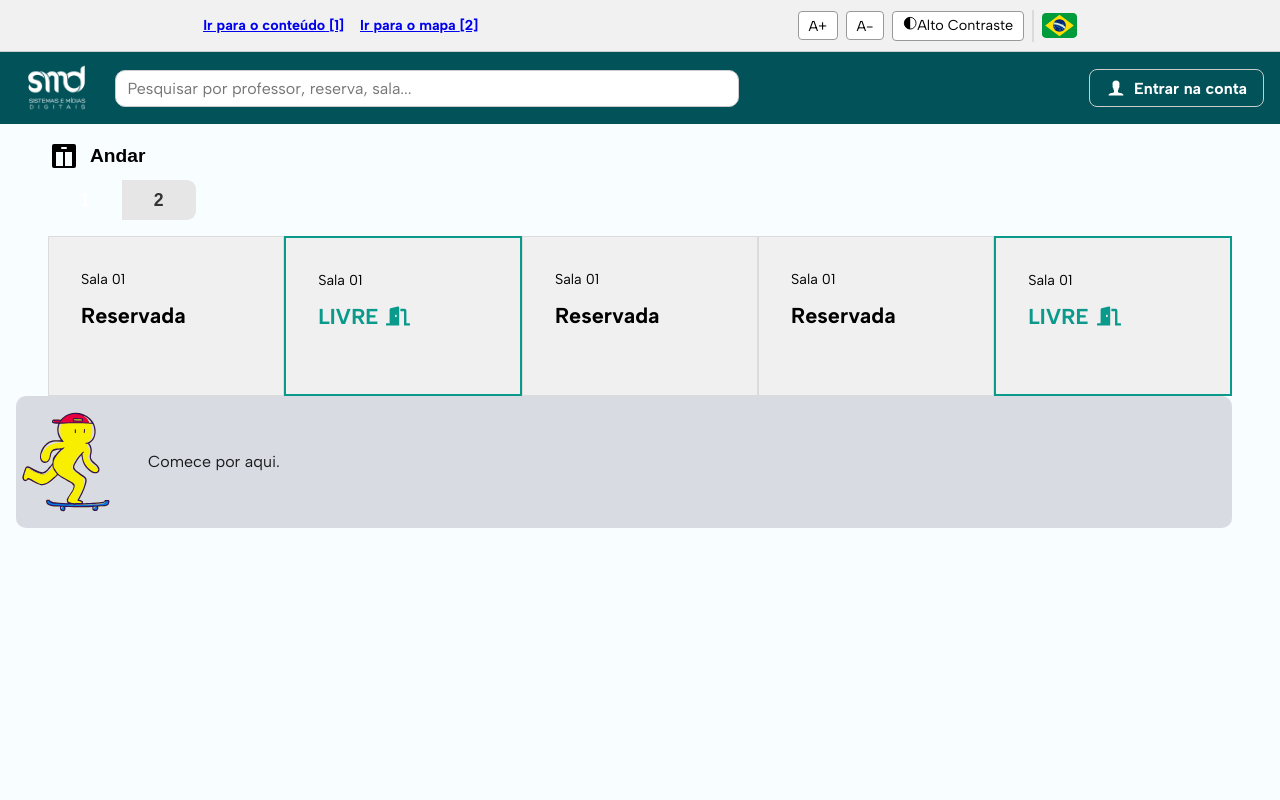
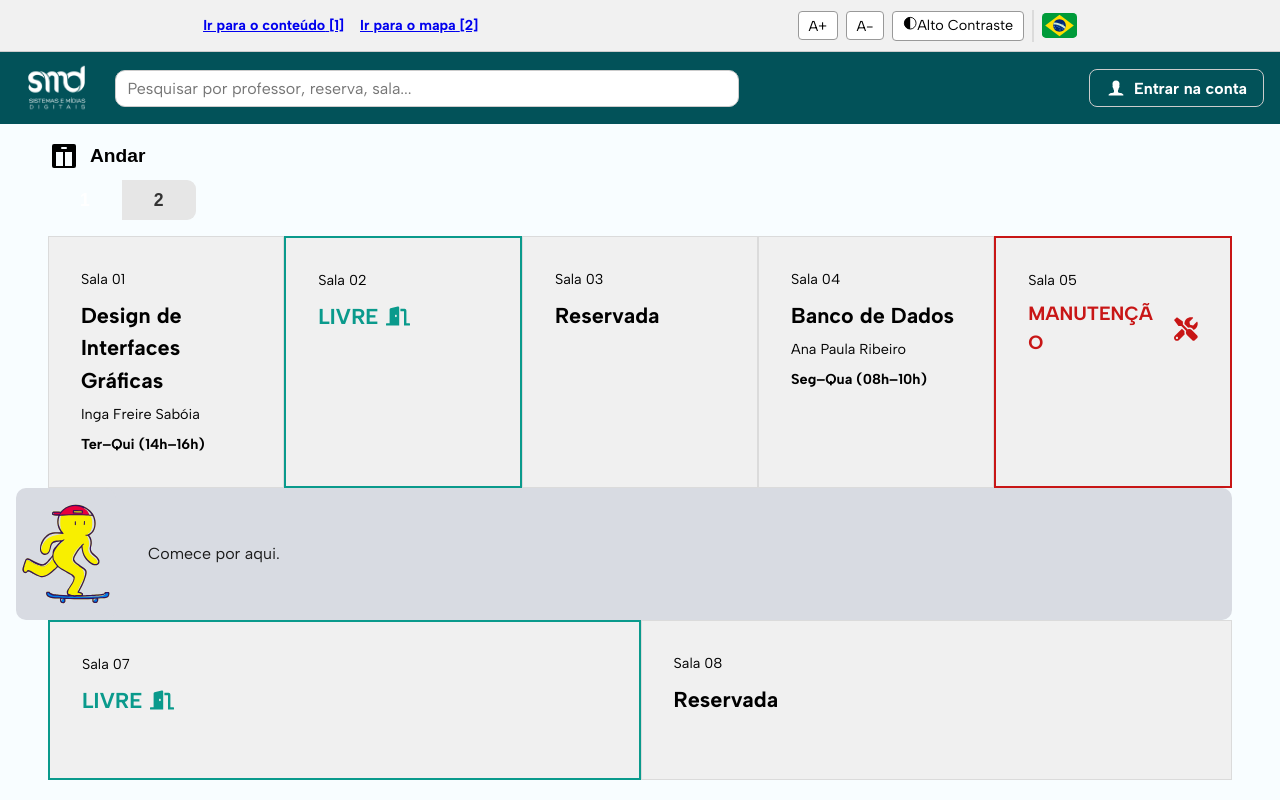
Before and after one commit to TheBugs-io/cadeasala-front, a React (Vite) app: page /mapa-salas in a window 1280 px wide. Built offline with nearby package versions, Linux system fonts and the light colour scheme.

Commit message:
refactor: conforming with card (disciplina/reserva)

```diff
--- a/src/app/Features/DescSala/DescSala.jsx
+++ b/src/app/Features/DescSala/DescSala.jsx
@@ -1,15 +1,13 @@
 import { FaRegHeart } from "react-icons/fa";
 import TagStatus from "./components/TagStatus";
 import "./styles/RoomDetailsPage.css";
-import photoSMD from '../../assets/photos/portalUFC.png';
+import photoSMD from "../../assets/photos/portalUFC.png";
 
-export default function RoomDetails({ sala, status, dados, onClose }) {
-  const image =
-    dados?.imagem ||
-    photoSMD;
+export default function RoomDetails({ dados, onClose }) {
+  const image = dados?.imagem || photoSMD;
 
   let statusFormatado = "";
-  switch (status) {
+  switch (dados?.status) {
     case "EM_MANUTENCAO":
       statusFormatado = "Manutenção";
       break;
@@ -40,12 +38,14 @@ export default function RoomDetails({ sala, status, dados, onClose }) {
 
         <div className="room-content">
           <div className="room-image-box">
-            <img src={dados?.imagem || photoSMD} alt={dados?.nome || sala} className="room-image" />
-            <button className="room-favorite-button"><FaRegHeart /> <b>Favoritar sala</b></button>
+            <img src={image} alt={dados?.sala} className="room-image" />
+            <button className="room-favorite-button">
+              <FaRegHeart /> <b>Favoritar sala</b>
+            </button>
           </div>
 
           <div className="room-info">
-            <h2>{dados?.nome || "SALA"}</h2>
+            <h2>{dados?.sala || "SALA"}</h2>
             <p>{dados?.descricao || "Sem descrição disponível."}</p>
             <p>
               <strong>Capacidade:</strong> {dados?.capacidade || "Indefinida"}
@@ -55,10 +55,33 @@ export default function RoomDetails({ sala, status, dados, onClose }) {
               <strong>Estado atual:</strong>
               <TagStatus status={statusFormatado} />
             </div>
+
+            {dados?.dados && (
+              <div className="room-extra">
+                {dados.dados.disciplina && (
+                  <>
+                    <p>
+                      <strong>Disciplina:</strong> {dados.dados.disciplina}
+                    </p>
+                    <p>
+                      <strong>Professor:</strong> {dados.dados.professor}
+                    </p>
+                  </>
+                )}
+                {dados.dados.autor && (
+                  <p>
+                    <strong>Reservado por:</strong> {dados.dados.autor}
+                  </p>
+                )}
+                <p>
+                  <strong>Horário:</strong> {dados.dados.horario}
+                </p>
+              </div>
+            )}
           </div>
         </div>
 
-        {dados?.reservas && dados.reservas.length > 0 && (
+        {dados?.reservas?.length > 0 && (
           <div className="room-reservations">
             <h3>Próximas reservas</h3>
             {dados.reservas.map((res) => (
--- a/src/app/Features/SMD-Maps/Components/CardSalaMapa.jsx
+++ b/src/app/Features/SMD-Maps/Components/CardSalaMapa.jsx
@@ -6,7 +6,19 @@ function Card({ status = "LIVRE", sala = "Sala 01", dados = {}, aoClicar }) {
     if (aoClicar) aoClicar(sala, status, dados);
   };
 
+  const reservaDisciplina = dados.reservas?.find((r) => r.tipo === "DISCIPLINA");
+
   const renderContent = () => {
+    if (status === "RESERVADA" && reservaDisciplina) {
+      return (
+        <>
+          <h2>{reservaDisciplina.nomeDisciplina}</h2>
+          <p className="small">{reservaDisciplina.professor || dados.professor}</p>
+          <p className="bold">{reservaDisciplina.horario || dados.horario}</p>
+        </>
+      );
+    }
+
     switch (status) {
       case "DISCIPLINA":
         return (
@@ -44,7 +56,11 @@ function Card({ status = "LIVRE", sala = "Sala 01", dados = {}, aoClicar }) {
   };
 
   return (
-    <div className={`card status-${status}`} onClick={handleClick} style={{ cursor: "pointer" }}>
+    <div
+      className={`card status-${status}`}
+      onClick={handleClick}
+      style={{ cursor: "pointer" }}
+    >
       <p className="small">{sala}</p>
       {renderContent()}
     </div>
--- a/src/app/Features/SMD-Maps/MapaSalas.jsx
+++ b/src/app/Features/SMD-Maps/MapaSalas.jsx
@@ -1,25 +1,25 @@
-import React, { useState } from "react";
+import { useState } from "react";
 import Card from "./Components/CardSalaMapa";
 import HallwayMap from "./Components/Hallway";
 import "./styles/MapaStyle.css";
 import FloorSelector from "./Components/AndarSelector";
-import { salas } from "../../../models/SalasModel";
 import Modal from "../../Components/Modal";
 import RoomDetails from "../DescSala/DescSala";
+import { salas } from "../../../models/SalasModel";
+
+const salasMock = salas;
 
 function MapaSalas() {
   const [modalAberto, setModalAberto] = useState(false);
   const [dadosSelecionados, setDadosSelecionados] = useState(null);
   const [andarSelecionado, setAndarSelecionado] = useState("PRIMEIRO_ANDAR");
 
-  const handleAbrirModal = (sala, status, dados) => {
-    setDadosSelecionados({ sala, status, dados });
+  const salasFiltradas = salasMock;
+
+  const handleAbrirModal = (sala) => {
+    setDadosSelecionados(sala);
     setModalAberto(true);
   };
-
-  const salasFiltradas = salas.filter(
-    (sala) => sala.localizacao === andarSelecionado
-  );
 
   return (
     <div className="mapa-salas-container">
@@ -31,9 +31,9 @@ function MapaSalas() {
             <Card
               key={sala.id}
               status={sala.status}
-              sala={sala.nome}
+              sala={sala.sala}
               dados={sala}
-              aoClicar={handleAbrirModal}
+              aoClicar={() => handleAbrirModal(sala)}
             />
           ))}
         </div>
@@ -45,9 +45,9 @@ function MapaSalas() {
             <Card
               key={sala.id}
               status={sala.status}
-              sala={sala.nome}
+              sala={sala.sala}
               dados={sala}
-              aoClicar={handleAbrirModal}
+              aoClicar={() => handleAbrirModal(sala)}
             />
           ))}
         </div>
@@ -56,9 +56,7 @@ function MapaSalas() {
       <Modal isOpen={modalAberto} onClose={() => setModalAberto(false)}>
         {dadosSelecionados && (
           <RoomDetails
-            sala={dadosSelecionados.sala}
-            status={dadosSelecionados.status}
-            dados={dadosSelecionados.dados}
+            dados={dadosSelecionados}
             onClose={() => setModalAberto(false)}
           />
         )}
```
